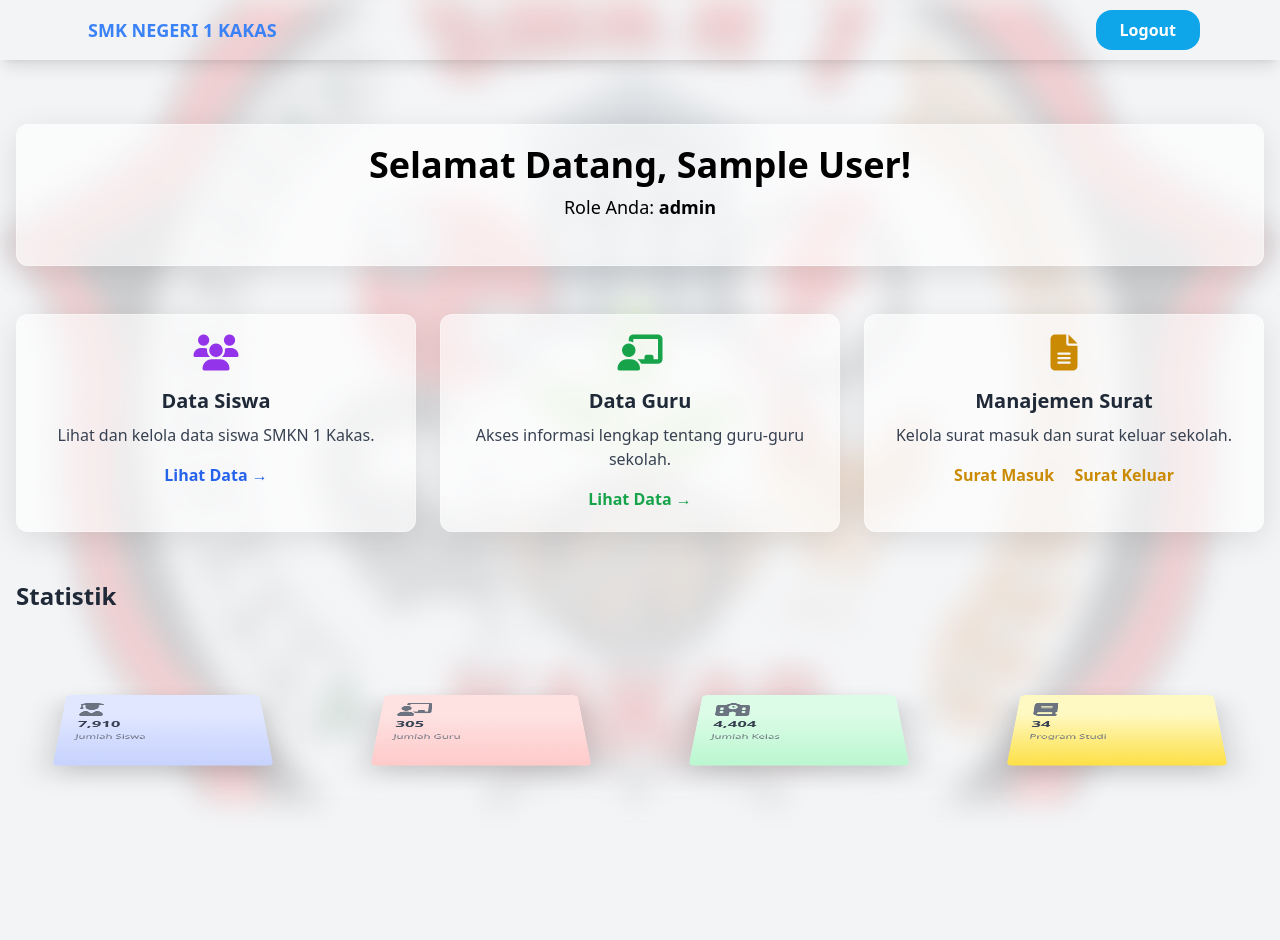
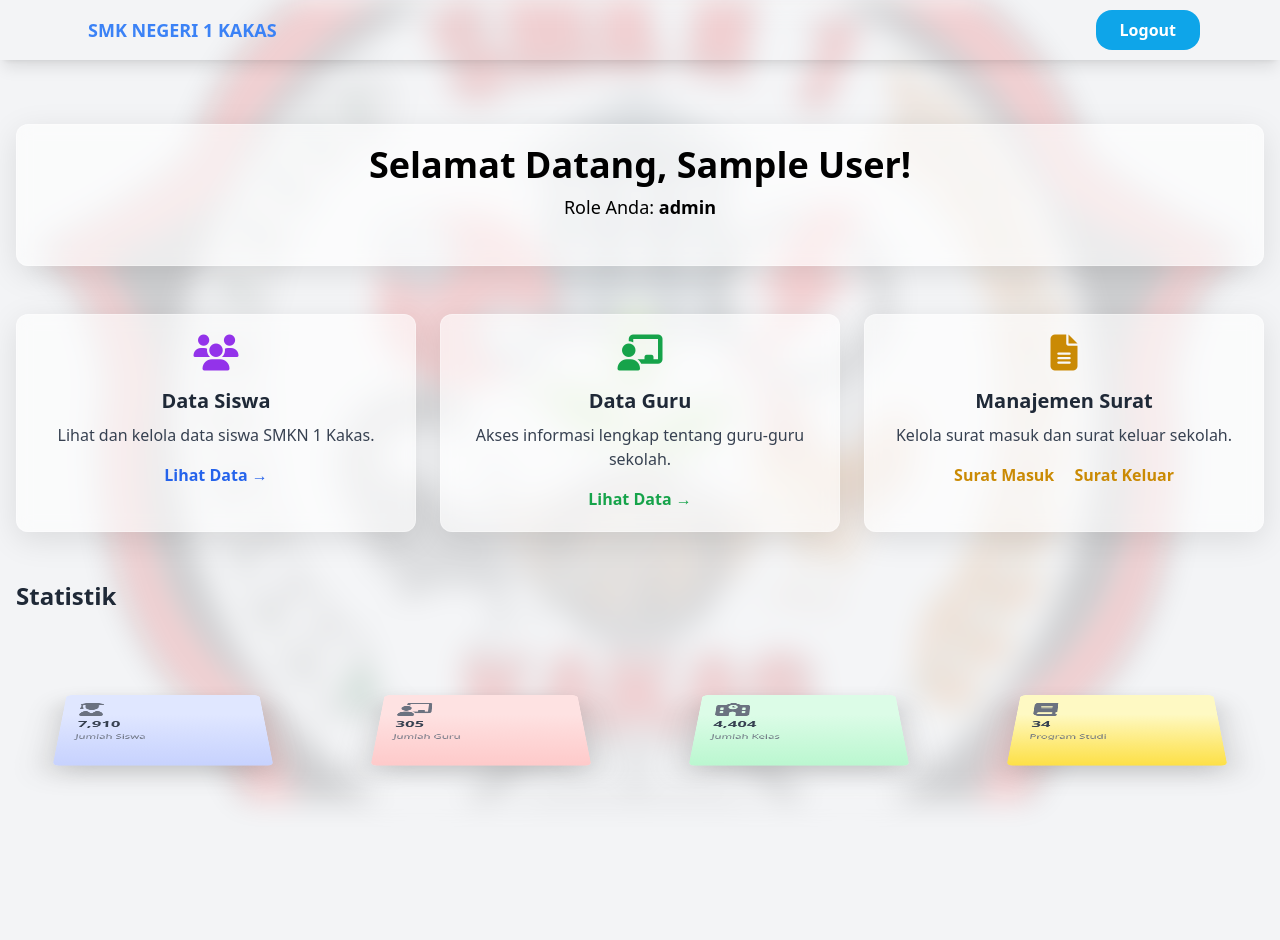
Before and after one commit to toniliu672/smkn1-kakas, a PHP site: page /admin/pages/dashboard.php in a window 1280 px wide. Run offline with PHP 8.4, Linux system fonts and the light colour scheme; the visitor is signed in with stand-in values (Sample User, id 1); some libraries are stand-ins or nearby versions.

Commit message:
refactor(admin): fix href image in admin head components

```diff
--- a/admin/components/head.php
+++ b/admin/components/head.php
@@ -8,25 +8,31 @@
     <meta name="viewport" content="width=device-width, initial-scale=1.0">
     <title><?php echo htmlspecialchars($page_title); ?></title>
     <link href="../../public/css/tailwind.css" rel="stylesheet">
-    <link rel="shortcut icon" href="../public/logo.jpg" type="image/x-icon">
+    <link rel="shortcut icon" href="../../public/logo.jpg" type="image/x-icon">
+    <!-- FontAwesome -->
     <link rel="stylesheet" href="https://cdnjs.cloudflare.com/ajax/libs/font-awesome/6.6.0/css/all.min.css" integrity="sha512-Kc323vGBEqzTmouAECnVceyQqyqdsSiqLQISBL29aUW4U/M7pSPA/gEUZQqv1cwx4OnYxTxve5UMg5GT6L4JJg==" crossorigin="anonymous" referrerpolicy="no-referrer" />
+    <!-- JQuary -->
     <script src="https://code.jquery.com/jquery-3.6.0.min.js"></script>
     <script src="https://code.jquery.com/ui/1.13.2/jquery-ui.min.js"></script>
     <link rel="stylesheet" href="https://code.jquery.com/ui/1.13.2/themes/base/jquery-ui.css">
     <style>
         .bg-image {
-            background-image: url('../public/logo2.png');
+            background-image: url('../../public/logo2.png');
             background-size: cover;
             background-position: center;
             background-repeat: no-repeat;
             position: fixed;
             top: 0;
-            left: 0;
+            left: 50%;
+            transform: translateX(-50%);
             width: 100%;
+            max-width: 1200px;
             height: 100%;
+            max-height: 1200px;
             opacity: 0.15;
             z-index: -1;
         }
+
 
         .glassmorphism {
             background: rgba(255, 255, 255, 0.6);
```
